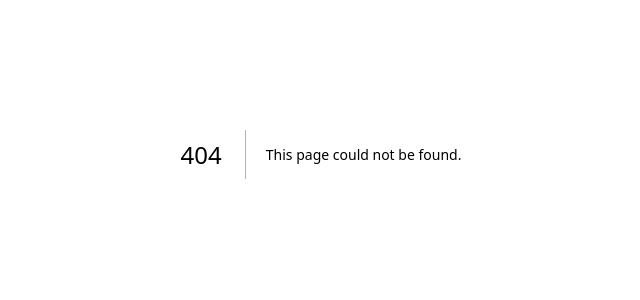
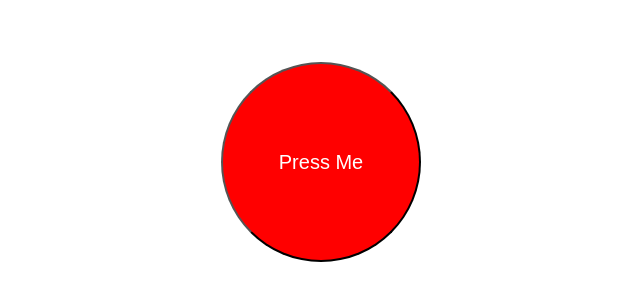
Before and after one commit to Arghya721/amazon-langchain-frontend, a Next.js app: page /voice in a window 1280 px wide. Before the commit this address had no page. Shown: the part 246-546 px from the top of the page, without its empty margins (319-959 px from the left). Built offline with nearby package versions, Linux system fonts and the light colour scheme.

Commit message:
Adding voice search functionality

```diff
--- a/package.json
+++ b/package.json
@@ -13,6 +13,7 @@
     "eslint": "8.41.0",
     "eslint-config-next": "13.4.4",
     "framer-motion": "^10.12.16",
+    "heroicons": "^2.0.18",
     "next": "^13.4.4",
     "react": "^18.2.0",
     "react-dom": "^18.2.0",
--- a/src/app/components/AmazonCardSkeleton.js
+++ b/src/app/components/AmazonCardSkeleton.js
@@ -32,7 +32,7 @@ export const AmazonCardSkeleton = () => {
               borderRadius: "10%",
             }} />
           </Grid>
-          <Grid xs={6} md={6} style={{ height: "100%", flexDirection: "column", textAlign: "left", marginTop: "50px" }}>
+          <Grid xs={6} md={6} style={{ height: "100%", flexDirection: "column", textAlign: "left", marginTop: "50px" , paddingLeft : "25px" }}>
             <Text h4 style={{ marginBottom: "10px" }}>
               <Skeleton width="100%" height="100%" />
             </Text>
--- /dev/null
+++ b/src/app/voice/page.js
@@ -0,0 +1,74 @@
+'use client';
+import React, { useState } from 'react';
+import { motion, AnimatePresence } from 'framer-motion';
+
+function HomePage() {
+  const [showText, setShowText] = useState(false);
+
+  const speak = (text) => {
+    const synth = window.speechSynthesis;
+    const utterance = new SpeechSynthesisUtterance(text);
+
+    utterance.onstart = () => {
+      setShowText(true);
+    };
+
+    // utterance.onend = () => {
+    //   setShowText(false);
+    // };
+
+    synth.speak(utterance);
+  };
+
+  const handleButtonClick = () => {
+    speak('Welcome to Amazon GPT. Describe a product you want to buy and I will find it for you.');
+
+  };
+
+  return (
+    <div style={{ display: 'flex', justifyContent: 'center', alignItems: 'center', height: '100vh' }}>
+      <AnimatePresence>
+        {!showText && (
+          <motion.button
+            initial={{ scale: 1 }}
+            whileHover={{ scale: 1.1 }}
+            whileTap={{ scale: 0 }}
+            exit={{ opacity: 0 }}
+            transition={{ duration: 0.3 }}
+            style={{
+              borderRadius: '50%',
+              width: 200,
+              height: 200,
+              backgroundColor: '#ff0000',
+              color: '#ffffff',
+              fontSize: 20,
+              display: 'flex',
+              justifyContent: 'center',
+              alignItems: 'center',
+              cursor: 'pointer',
+            }}
+            onClick={handleButtonClick}
+          >
+            Press Me
+          </motion.button>
+        )}
+
+        {showText && (
+          <motion.p
+            initial={{ opacity: 0, y: 20 }}
+            animate={{ opacity: 1, y: 0 }}
+            transition={{ duration: 0.5 }}
+            style={{
+              fontSize: 24,
+              textAlign: 'center',
+            }}
+          >
+            Welcome to Amazon GPT. Describe a product you want to buy and I will find it for you.
+          </motion.p>
+        )}
+      </AnimatePresence>
+    </div>
+  );
+}
+
+export default HomePage;
```
Also changed, not shown: src/app/components/Mic.js (added, +21 -0 lines), 1 other file (tests, documents, lock files or other folders).
